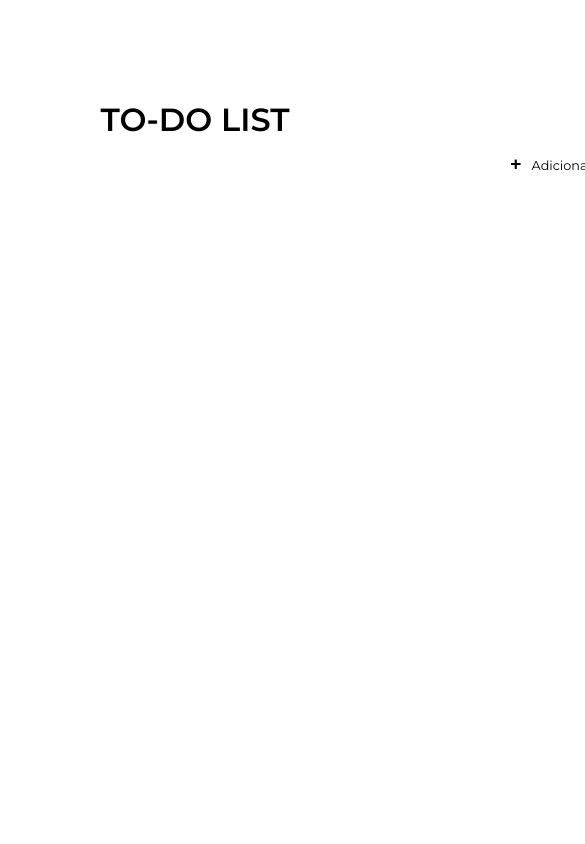
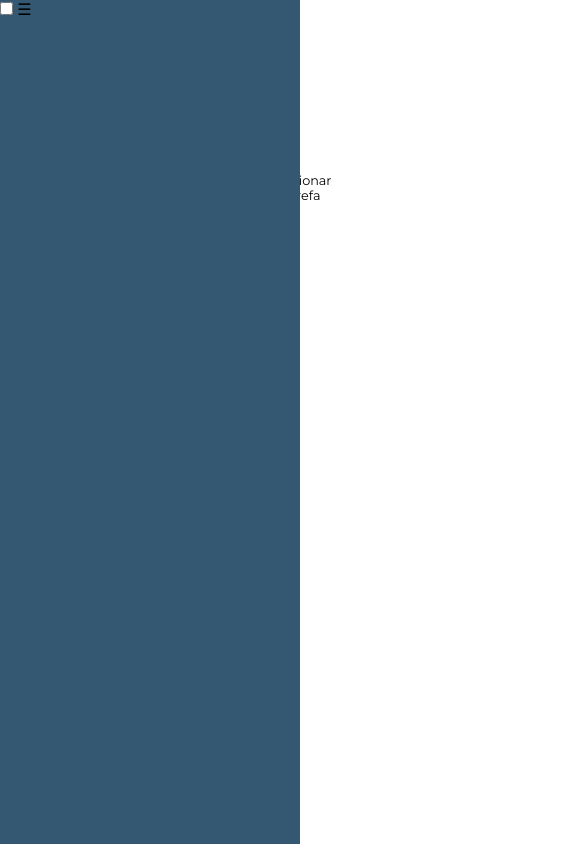
Before and after one commit to MatheusMoreira-dev/to-do-list, a plain HTML site: page index.html in a window 390 px wide. Shown: the top 844 px of the page, 585 px wide, since content can reach past the window. Drawn offline with Linux system fonts and the light colour scheme.

Commit message:
iniciando o sidebar e a responsividade

```diff
--- a/index.html
+++ b/index.html
@@ -8,12 +8,17 @@
     <title>To-do List</title>
   </head>
   <body>
+    <header></header>
+
     <main>
-      <h1>TO-DO LIST</h1>
+      <div class="to-do-view">
+        <h1 class="to-do-title">TO-DO LIST</h1>
 
         <div class="wrapper-actions">
-        <div class="filters">
-          <button id="filter-to-do" class="tab-button to-do">Pendentes</button>
+          <div class="tabs">
+            <button id="filter-to-do" class="tab-button to-do">
+              Pendentes
+            </button>
             <button id="filter-completed" class="tab-button completed disabled">
               Concluídos
             </button>
@@ -46,7 +51,25 @@
             <tbody></tbody>
           </table>
         </div>
+      </div>
     </main>
+
+    <aside class="sidebar">
+      <div class="hamburguer-menu">
+        <input type="checkbox" id="open" />
+
+        <label for="open">
+          <span>&#9776</span>
+        </label>
+      </div>
+
+      <aside>
+        <ul class="to-do-files"></ul>
+      </aside>
+    </aside>
+
+
+    <footer></footer>
 
     <script type="module" src="app.js"></script>
   </body>
--- a/scripts/storage.js
+++ b/scripts/storage.js
@@ -14,7 +14,7 @@ export class ToDoStorage {
     localStorage.setItem(ToDoStorage.key, JSON.stringify(updateList));
   }
 
-  static add(toDoList) {
+  static create(toDoList) {
     const all = this.getAll();
     toDoList["id"] = crypto.randomUUID();
 
@@ -44,7 +44,7 @@ export class ToDoStorage {
 }
 
 export class TaskStorage {
-  static toDoId = "tasks";
+  static toDoId;
 
   static structure = {
     "to-do": [],
--- a/style.css
+++ b/style.css
@@ -22,20 +22,28 @@
 html,
 body {
   width: 100dvw;
-  height: 100dvh;
-  display: flex;
-  flex-direction: column;
-  align-items: center;
+  height: 100%;
+  position: relative;
 }
 
 main {
-  margin-top: 100px;
+  height: 100%;
+  position: relative;
+}
+
+.to-do-view {
+  width: clamp(320px, 900px, 75dvw);
+  position: absolute;
+  transform: translate(-50%, -50%);
+  top: 20%;
+  left: 50%;
+
   display: flex;
   flex-direction: column;
   gap: 15px;
 }
 
-main > h1 {
+.to-do-title {
   font-weight: 600;
   font-size: 2rem;
   text-align: center;
@@ -46,6 +54,11 @@ main > h1 {
   justify-content: space-between;
   align-items: center;
   font-size: 0.8rem;
+}
+
+.tabs {
+  display: flex;
+  gap: 10px;
 }
 
 .tab-button.disabled {
@@ -73,11 +86,6 @@ main > h1 {
   color: blue;
 }
 
-.wrapper-actions .filters {
-  display: flex;
-  gap: 10px;
-}
-
 #add-task .icon {
   font-weight: bold;
   font-size: 1.2rem;
@@ -85,7 +93,7 @@ main > h1 {
 }
 
 .wrapper-table {
-  width: 900px;
+  width: 100%;
   max-height: 500px;
   overflow-y: auto;
   scroll-behavior: smooth;
@@ -151,3 +159,13 @@ main > h1 {
 .trash:hover {
   cursor: pointer;
 }
+
+.sidebar {
+  position: absolute;
+  top: 0;
+  z-index: 1000;
+
+  width: clamp(300px, 20dvw, 1000px);
+  height: 100%;
+  background-color: #355872;
+}
--- /dev/null
+++ b/teste.js
@@ -0,0 +1,4 @@
+import { ToDoStorage, TaskStorage } from "./scripts/storage.js";
+import { ToDoList, Task } from "./scripts/models.js";
+
+console.log(ToDoStorage.getAll());
```
Lines whose indentation alone changed are shown as unchanged.
